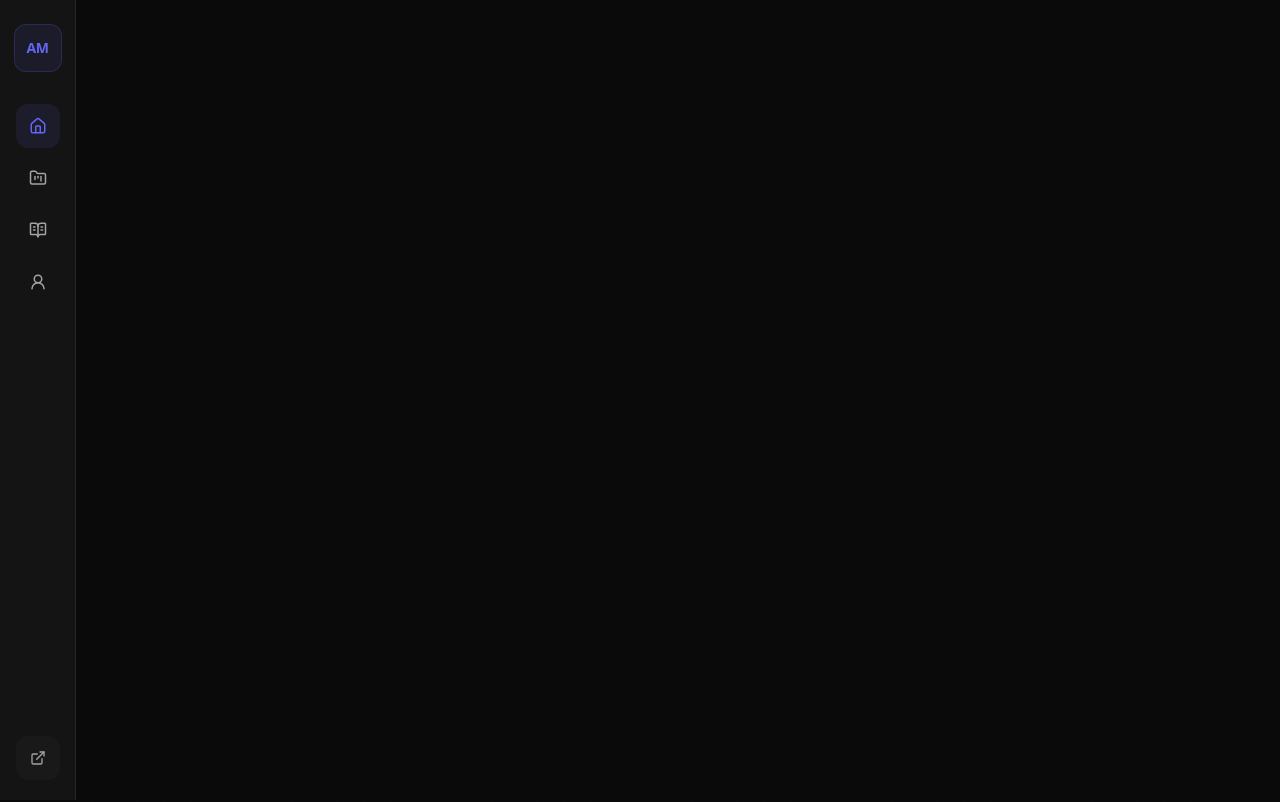
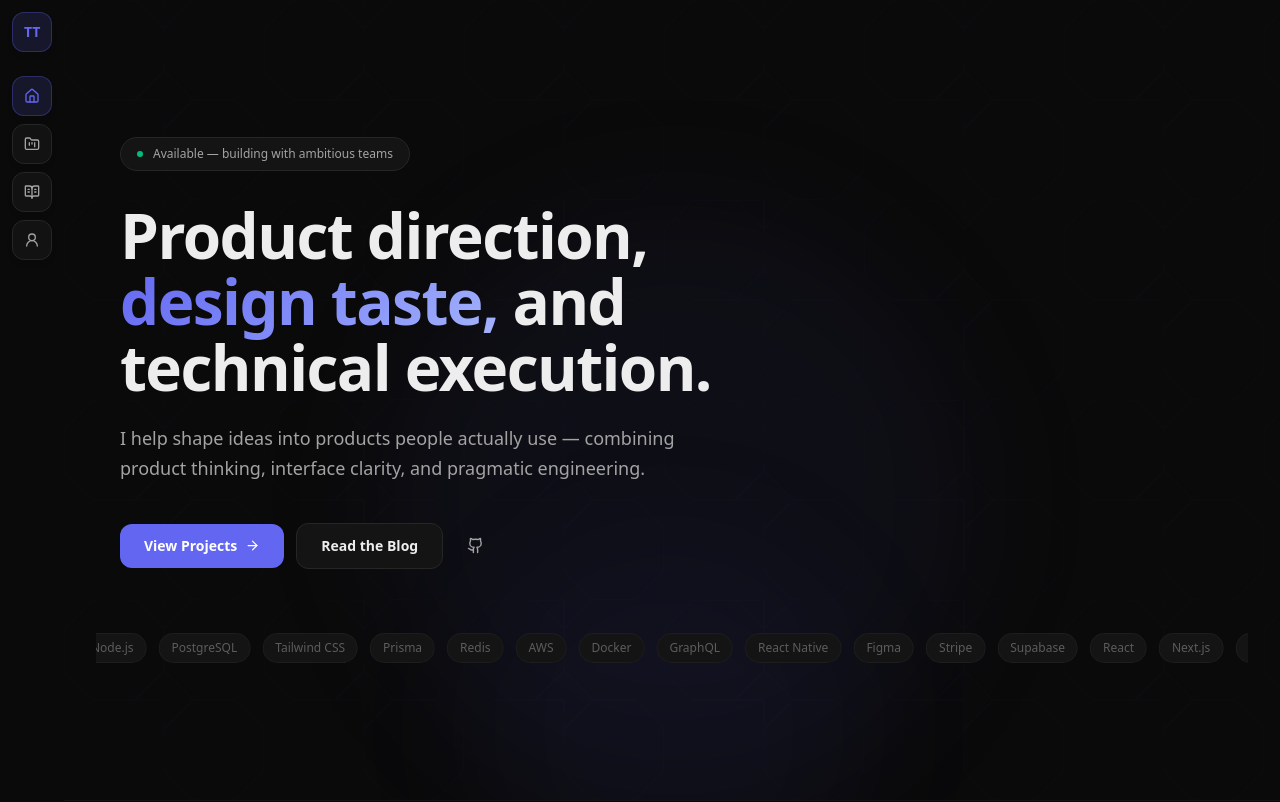
Before and after one commit to TedTes/psite, a Next.js app: page / in a window 1280 px wide. Shown: the top 802 px of the page. Built offline with nearby package versions, Linux system fonts and the light colour scheme.

Commit message:
~ refactor , improve menus

```diff
--- a/app/blog/BlogList.tsx
+++ b/app/blog/BlogList.tsx
@@ -1,6 +1,5 @@
 "use client";
 
-import { useState } from "react";
 import { Calendar, Clock, ArrowRight } from "lucide-react";
 import Link from "next/link";
 
@@ -15,57 +14,15 @@
 
 export default function BlogList({
   posts,
-  allTags,
 }: {
   posts: PostItem[];
-  allTags: string[];
 }) {
-  const [activeTag, setActiveTag] = useState<string | null>(null);
-
-  const filtered = activeTag
-    ? posts.filter((p) => p.tags.includes(activeTag))
-    : posts;
-
   return (
     <>
-      <main className="pt-12 pb-24">
-        <div className="max-w-4xl mx-auto px-6">
-          <h1 className="text-4xl md:text-5xl font-bold mb-4">
-            The <span className="text-accent">Blog</span>
-          </h1>
-          <p className="text-muted text-lg mb-8">
-            Writing about code, design, and everything in between.
-          </p>
-
-          {/* Tag filters */}
-          <div className="flex flex-wrap gap-2 mb-12">
-            <button
-              onClick={() => setActiveTag(null)}
-              className={`text-xs px-3 py-1.5 rounded-full font-medium transition-colors ${
-                activeTag === null
-                  ? "bg-accent text-white"
-                  : "bg-card border border-card-border text-muted hover:text-foreground hover:border-accent/50"
-              }`}
-            >
-              All
-            </button>
-            {allTags.map((tag) => (
-              <button
-                key={tag}
-                onClick={() => setActiveTag(activeTag === tag ? null : tag)}
-                className={`text-xs px-3 py-1.5 rounded-full font-medium transition-colors ${
-                  activeTag === tag
-                    ? "bg-accent text-white"
-                    : "bg-card border border-card-border text-muted hover:text-foreground hover:border-accent/50"
-                }`}
-              >
-                {tag}
-              </button>
-            ))}
-          </div>
-
-          <div className="flex flex-col gap-8">
-            {filtered.map((post) => (
+      <main className="pt-8 sm:pt-12 pb-16 sm:pb-24">
+        <div className="max-w-6xl mx-auto px-4 sm:px-6">
+          <div className="flex flex-col gap-5 sm:gap-8">
+            {posts.map((post) => (
               <Link
                 key={post.slug}
                 href={`/blog/${post.slug}`}
@@ -111,7 +68,7 @@
               </Link>
             ))}
 
-            {filtered.length === 0 && (
+            {posts.length === 0 && (
               <div className="text-center py-16 text-muted">
                 <p>No posts found with that tag.</p>
               </div>
--- a/components/Sidebar.tsx
+++ b/components/Sidebar.tsx
@@ -1,226 +1,98 @@
 "use client";
 
 import Link from "next/link";
-import { usePathname, useRouter } from "next/navigation";
-import { useState } from "react";
+import { usePathname } from "next/navigation";
 import {
   Home,
   FolderKanban,
   BookOpenText,
   UserRound,
-  ExternalLink,
-  Menu,
-  X,
 } from "lucide-react";
 
-interface BlogLink {
-  slug: string;
-  title: string;
-}
-
-interface SidebarProps {
-  blogLinks: BlogLink[];
-}
-
 const navItems = [
-  { href: "/", label: "Home", exact: true, icon: Home, type: "page" as const },
+  { href: "/", label: "Home", exact: true, icon: Home },
   {
     href: "/projects",
     label: "Projects",
     exact: false,
     icon: FolderKanban,
-    type: "page" as const,
   },
   {
     href: "/blog",
     label: "Blog",
     exact: false,
     icon: BookOpenText,
-    type: "blog" as const,
   },
   {
     href: "/about",
     label: "About",
     exact: false,
     icon: UserRound,
-    type: "page" as const,
   },
 ];
 
-export default function Sidebar({ blogLinks }: SidebarProps) {
+export default function Sidebar() {
   const pathname = usePathname();
-  const router = useRouter();
-  const [mobileOpen, setMobileOpen] = useState(false);
-  const [blogPanelOpen, setBlogPanelOpen] = useState(false);
 
   const isActive = (href: string, exact: boolean) =>
     exact ? pathname === href : pathname?.startsWith(href);
 
-  function handlePageNav(href: string) {
-    setBlogPanelOpen(false);
-    router.push(href);
-  }
-
-  function handleBlogIconClick() {
-    const nextOpen = !blogPanelOpen;
-    setBlogPanelOpen(nextOpen);
-    if (nextOpen && !pathname?.startsWith("/blog")) {
-      router.push("/blog");
-    }
-  }
-
   return (
     <>
-      {/* Desktop icon rail + optional blog panel */}
-      <aside
-        className={`hidden lg:flex sticky top-0 self-start h-screen z-50 shrink-0 overflow-hidden transition-[width] duration-300 ease-in-out ${
-          blogPanelOpen ? "w-[320px]" : "w-[76px]"
-        }`}
-      >
-        {!blogPanelOpen ? (
-          <div className="w-[76px] h-full bg-card border-r border-card-border flex flex-col items-center">
-            <div className="pt-6 pb-5">
+      {/* Desktop floating icon stack */}
+      <aside className="hidden lg:flex fixed top-3 bottom-3 left-3 z-[60] flex-col">
+        <div className="flex flex-col gap-2">
           <Link
             href="/"
-                onClick={() => setBlogPanelOpen(false)}
-                className="w-12 h-12 rounded-xl bg-accent/10 border border-accent/20 flex items-center justify-center"
+            className="w-10 h-10 rounded-xl border shadow-md bg-accent/15 border-accent/30 text-accent flex items-center justify-center"
           >
-                <span className="text-sm font-black text-accent tracking-tight">
-                  AM
-                </span>
+            <span className="text-sm font-black tracking-tight">TT</span>
           </Link>
-            </div>
 
-            <nav className="flex-1 flex flex-col items-center gap-2 pt-3">
-              {navItems.map(({ href, label, exact, icon: Icon, type }) => {
-                const active = isActive(href, exact);
-                return (
-                  <button
-                    key={href}
-                    type="button"
-                    aria-label={label}
-                    title={label}
-                    onClick={() =>
-                      type === "blog" ? handleBlogIconClick() : handlePageNav(href)
-                    }
-                    className={`w-11 h-11 rounded-xl transition-colors flex items-center justify-center ${
-                      active
-                        ? "bg-accent/10 text-accent"
-                        : "text-muted hover:text-foreground hover:bg-card-border/40"
-                    }`}
-                  >
-                    <Icon size={18} />
-                  </button>
-                );
-              })}
-            </nav>
+          <div className="h-2" />
 
-            <div className="pb-5">
-              <a
-                href="/resume.pdf"
-                target="_blank"
-                rel="noopener noreferrer"
-                aria-label="Resume"
-                title="Resume"
-                className="w-11 h-11 rounded-xl bg-card-border/30 text-muted hover:text-foreground hover:bg-card-border/50 transition-colors flex items-center justify-center"
-              >
-                <ExternalLink size={16} />
-              </a>
-            </div>
-          </div>
-        ) : (
-          <div className="w-[320px] h-full bg-card border-r border-card-border px-4 pt-5 pb-5 overflow-y-auto">
-            <button
-              type="button"
-              onClick={() => setBlogPanelOpen(false)}
-              className="inline-flex items-center text-sm text-muted hover:text-foreground transition-colors"
-            >
-              ←
-            </button>
-            <div className="mt-4 space-y-0.5">
-              {blogLinks.map((post) => {
-                const active = pathname === `/blog/${post.slug}`;
-                return (
-                  <Link
-                    key={post.slug}
-                    href={`/blog/${post.slug}`}
-                    className={`block text-sm rounded-lg px-3 py-2 leading-snug transition-colors ${
-                      active
-                        ? "bg-accent/10 text-accent"
-                        : "text-muted hover:text-foreground hover:bg-card-border/40"
-                    }`}
-                    title={post.title}
-                  >
-                    {post.title}
-                  </Link>
-                );
-              })}
-            </div>
-          </div>
-        )}
-      </aside>
-
-      {/* ── Mobile trigger button ── */}
-      <button
-        type="button"
-        aria-label={mobileOpen ? "Close menu" : "Open menu"}
-        className="lg:hidden fixed top-3 left-3 z-[60] w-10 h-10 rounded-xl bg-card border border-card-border shadow-md text-foreground flex items-center justify-center"
-        onClick={() => setMobileOpen(!mobileOpen)}
-      >
-        <span
-          className={`transition-transform duration-200 ${
-            mobileOpen ? "rotate-90 scale-90" : "rotate-0 scale-100"
-          }`}
-        >
-          {mobileOpen ? <X size={17} /> : <Menu size={17} />}
-        </span>
-      </button>
-
-      {/* ── Mobile floating icon pills ── */}
-      {mobileOpen && (
-        <>
-          {/* Transparent dismiss layer */}
-          <div
-            className="lg:hidden fixed inset-0 z-50"
-            onClick={() => setMobileOpen(false)}
-          />
-
-          {/* Floating pills */}
-          <div className="lg:hidden fixed top-[56px] left-3 z-[60] flex flex-col gap-2">
-            {navItems.map(({ href, label, exact, icon: Icon }, i) => {
+          {navItems.map(({ href, label, exact, icon: Icon }) => {
             const active = isActive(href, exact);
             return (
               <Link
                 key={href}
                 href={href}
-                  onClick={() => setMobileOpen(false)}
-                  className={`mobile-icon-item flex items-center gap-3 pl-3 pr-5 py-2.5 rounded-2xl border shadow-lg backdrop-blur-sm transition-colors ${
+                aria-label={label}
+                title={label}
+                className={`w-10 h-10 rounded-xl border shadow-md flex items-center justify-center transition-colors ${
                   active
                     ? "bg-accent/15 border-accent/30 text-accent"
                     : "bg-card/95 border-card-border text-muted hover:text-foreground"
                 }`}
-                  style={{ animationDelay: `${i * 55}ms` }}
               >
-                  <Icon size={16} className="shrink-0" />
-                  <span className="text-sm font-medium">{label}</span>
+                <Icon size={16} />
               </Link>
             );
           })}
+        </div>
 
-            {/* Resume pill */}
-            <a
-              href="/resume.pdf"
-              target="_blank"
-              rel="noopener noreferrer"
-              className="mobile-icon-item flex items-center gap-3 pl-3 pr-5 py-2.5 rounded-2xl bg-accent border border-accent/50 shadow-lg text-white transition-colors hover:bg-accent-hover"
-              style={{ animationDelay: `${navItems.length * 55}ms` }}
+      </aside>
+
+      {/* Mobile fixed bottom menu */}
+      <nav className="lg:hidden fixed bottom-3 left-1/2 -translate-x-1/2 z-[60] flex items-center gap-2 rounded-2xl border border-card-border bg-card/95 backdrop-blur-md p-2 shadow-lg">
+        {navItems.map(({ href, label, exact, icon: Icon }) => {
+          const active = isActive(href, exact);
+          return (
+            <Link
+              key={href}
+              href={href}
+              aria-label={label}
+              className={`w-10 h-10 rounded-xl border flex items-center justify-center transition-colors ${
+                active
+                  ? "bg-accent/15 border-accent/30 text-accent"
+                  : "bg-card/95 border-card-border text-muted hover:text-foreground"
+              }`}
             >
-              <ExternalLink size={16} className="shrink-0" />
-              <span className="text-sm font-medium">Resume</span>
-            </a>
-          </div>
-        </>
-      )}
+              <Icon size={16} />
+            </Link>
+          );
+        })}
+      </nav>
     </>
   );
 }
```
Lines whose indentation alone changed are shown as unchanged.
